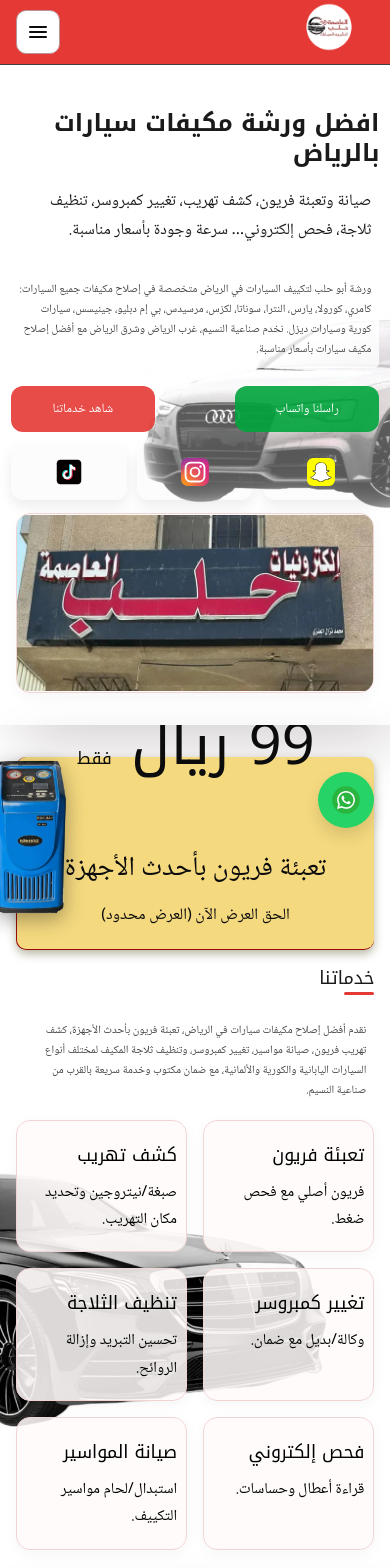
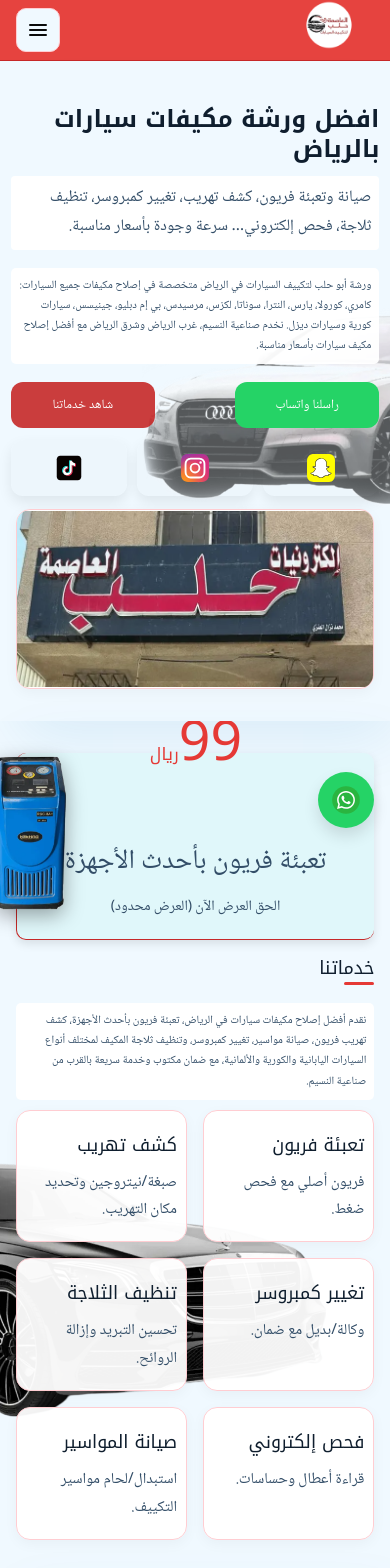
Before and after one commit to MohamadGhashim2/ac_aleppo, a React (Vite) app in the folder ac-aleppo/: page / in a window 390 px wide. Shown: the top 1568 px of the page. Built offline with nearby package versions, Linux system fonts and the light colour scheme.

Commit message:
Finale Version1222322

```diff
--- a/ac-aleppo/src/App.jsx
+++ b/ac-aleppo/src/App.jsx
@@ -79,8 +79,12 @@ export default function App() {
       {/* الهيدر */}
       <header className="nav">
         <div className="container wrap">
-          <strong style={{ color: "var(--brand)" }}>
-            <img src="/images/logo.webp" alt="العاصمة حلب" height="50" />
+          <strong>
+            <img
+              src="/images/logo.webp"
+              alt="ابو حلب كهربائي سيارات"
+              height="50"
+            />
           </strong>
 
           {/* روابط الدِسك توب */}
@@ -89,11 +93,7 @@ export default function App() {
             <a href="#whyus">لماذا نحن</a>
             <a href="#gallery">أعمالنا</a>
             <a href="#faq">الأسئلة</a>
-            <a
-              href=""
-              className="btn whatsapp"
-              style={{ background: "#690707" }}
-            >
+            <a href="" className="btn whatsapp location">
               موقعنا
             </a>
             <a href="#contact" className="btn whatsapp">
@@ -146,11 +146,7 @@ export default function App() {
               >
                 تواصل
               </a>
-              <a
-                href=""
-                className="btn whatsapp"
-                style={{ background: "#690707" }}
-              >
+              <a href="" className="btn whatsapp location">
                 موقعنا
               </a>
 
@@ -168,16 +164,8 @@ export default function App() {
           {/* خلفية السيارة */}
           <div className="bg-car" aria-hidden="true" />
           <div data-aos="fade-up" style={{ margin: -5 }}>
-            <h1 style={{ fontWeight: 600 }}>افضل ورشة مكيفات سيارات بالرياض</h1>
-
-            <p
-              style={{
-                fontWeight: 460,
-                marginBottom: 18,
-                backgroundColor: "rgba(255, 255, 255, 0.8)",
-                padding: 8,
-              }}
-            >
+            <h1 className="hero-title">افضل ورشة مكيفات سيارات بالرياض</h1>
+            <p className="hero-desc">
               صيانة وتعبئة فريون، كشف تهريب، تغيير كمبروسر، تنظيف ثلاجة، فحص
               إلكتروني… سرعة وجودة بأسعار مناسبة.
             </p>
@@ -190,7 +178,7 @@ export default function App() {
               الرياض وشرق الرياض مع أفضل إصلاح مكيف سيارات بأسعار مناسبة.
             </p>
 
-            <div className="actions" style={{ marginTop: 18 }}>
+            <div className="actions hero-actions">
               <a
                 className="btn whatsapp"
                 href={`https://wa.me/${phone.replace(
@@ -202,11 +190,7 @@ export default function App() {
               >
                 راسلنا واتساب
               </a>
-              <a
-                className="btn alt"
-                style={{ color: "#ffffff" }}
-                href="#services"
-              >
+              <a className="btn alt ghost" href="#services">
                 شاهد خدماتنا
               </a>
             </div>
@@ -241,11 +225,7 @@ export default function App() {
               </a>
             </div>
           </div>
-          <div
-            data-aos="zoom-in"
-            className="card banner-card"
-            style={{ minHeight: 0, display: "block" }}
-          >
+          <div data-aos="zoom-in" className="card banner-card">
             <img
               className="banner-media"
               src="images/Banner.webp"
@@ -278,7 +258,8 @@ export default function App() {
 
               <div className="offer-badge-price">
                 <h3>
-                  99 ريال <span>فقط</span>
+                  99
+                  <span className="price-span">ريال </span>{" "}
                 </h3>
               </div>
 
@@ -291,11 +272,7 @@ export default function App() {
               </div>
             </div>
 
-            <h2
-              className="underline-left"
-              data-aos="fade-up"
-              style={{ marginBottom: 18 }}
-            >
+            <h2 className="underline-left mb-md" data-aos="fade-up">
               خدماتنا
             </h2>
             <p className="seo-text" data-aos="fade-up">
@@ -314,8 +291,7 @@ export default function App() {
                 ["صيانة المواسير", "استبدال/لحام مواسير التكييف."],
               ].map(([title, desc], i) => (
                 <div key={i} className="card" data-aos="fade-up">
-                  <h3 style={{ marginBottom: 8 }}>{title}</h3>
-                  <p>{desc}</p>
+                  <h3 className="mb-sm">{title}</h3> <p>{desc}</p>
                 </div>
               ))}
             </div>
@@ -324,11 +300,7 @@ export default function App() {
       </section>
 
       {/* لماذا نحن */}
-      <section
-        id="whyus"
-        className="section services-wrap"
-        style={{ background: "#dbdbdbff" }}
-      >
+      <section id="whyus" className="section services-wrap section-gray">
         <div
           className="car-services-1"
           data-aos="fade-left"
@@ -336,11 +308,7 @@ export default function App() {
         />
 
         <div className="container">
-          <h2
-            className="underline-left "
-            data-aos="fade-up"
-            style={{ marginBottom: 18 }}
-          >
+          <h2 className="underline-left mb-md" data-aos="fade-up">
             لماذا تختارنا؟
           </h2>
           <div className="grid grid-3 grid-services">
@@ -468,19 +436,18 @@ export default function App() {
             <p>السعودية – الرياض - صناعية النسيم</p>
             <p>
               {" "}
+              {/* تم استبدال الستايل بـ map-link */}
               <a
                 href="https://maps.app.goo.gl/AyVqY388NF9XLJMr7"
                 target="_blank"
                 rel="noreferrer"
-                style={{ color: "#000000ff", fontWeight: "bold" }}
+                className="map-link"
                 onClick={() => {
-                  // 👇👇 هنا نضع كود الـ Event Snippet 👇👇
                   if (window.gtag) {
                     window.gtag("event", "conversion", {
                       send_to: "AW-17079539386/tu49CITX7fMbELqtlNA_",
                     });
                   }
-                  // 👆👆 انتهى الكود 👆👆
                 }}
               >
                 الخريطة (إضغط لعرض الموقع)
@@ -491,10 +458,7 @@ export default function App() {
         </div>
       </section>
       {/* 📍 سكشن الخريطة (Embed Map) */}
-      <section
-        id="map-section"
-        style={{ width: "100%", height: "450px", padding: 0 }}
-      >
+      <section id="map-section" className="map-container">
         <iframe
           src="https://www.google.com/maps/embed?pb=!1m18!1m12!1m3!1d3624.477549116924!2d46.85528802405107!3d24.710480351241465!2m3!1f0!2f0!3f0!3m2!1i1024!2i768!4f13.1!3m3!1m2!1s0x3e2fa95da9d6ba3d%3A0x67336cca9c6a55b3!2z2YjYsdi02Kkg2KfZhNi52KfYtdmF2Ycg2K3ZhNioINin2YTYqtmD2YrZitmBINmE2LXZitin2YbYqSDYp9mE2LPZitin2LHYp9iq!5e0!3m2!1sar!2str!4v1770549351252!5m2!1sar!2str"
           width="100%"
@@ -505,24 +469,17 @@ export default function App() {
           referrerPolicy="no-referrer-when-downgrade"
         ></iframe>
       </section>
+
       {/* فوتر */}
       <footer className="footer">
-        <div
-          className="container"
-          style={{
-            display: "flex",
-            justifyContent: "space-between",
-            alignItems: "center",
-            gap: 12,
-          }}
-        >
+        <div className="container footer-content">
           <div>© {new Date().getFullYear()} العاصمة حلب – تكييف سيارات</div>
-          <div style={{ display: "flex", gap: 10 }}>
+          <div className="footer-links">
             <a
               href="https://www.instagram.com/abo_aleppo1"
               target="_blank"
               rel="noreferrer"
-              style={{ color: "#fff" }}
+              className="footer-link"
             >
               Instagram
             </a>
@@ -530,7 +487,7 @@ export default function App() {
               href="https://www.facebook.com/100067570856327/posts/%D9%88%D8%B1%D8%B4%D8%A9-%D8%A7%D8%A8%D9%88-%D8%AD%D9%84%D8%A8-%D9%84%D9%84%D9%85%D9%83%D9%8A%D9%81%D8%A7%D8%AA-%D8%A7%D9%84%D8%B3%D9%8A%D8%A7%D8%B1%D8%A7%D8%AA/997067369222282/"
               target="_blank"
               rel="noreferrer"
-              style={{ color: "#fff" }}
+              className="footer-link"
             >
               Facebook
             </a>
@@ -538,7 +495,7 @@ export default function App() {
               href="https://maps.app.goo.gl/AyVqY388NF9XLJMr7"
               target="_blank"
               rel="noreferrer"
-              style={{ color: "#fff" }}
+              className="footer-link"
               onClick={() => {
                 // 👇👇 هنا نضع كود الـ Event Snippet 👇👇
                 if (window.gtag) {
--- a/ac-aleppo/src/index.css
+++ b/ac-aleppo/src/index.css
@@ -6,7 +6,7 @@
   font-style: normal;
   font-display: swap;
 }
-/* الوزن العادي - Regular */
+
 @font-face {
   font-family: "Tajawal";
   src: url("/fonts/Tajawal/Tajawal-Regular.ttf") format("ttf");
@@ -15,7 +15,6 @@
   font-display: swap;
 }
 
-/* الوزن العريض - Bold */
 @font-face {
   font-family: "Tajawal";
   src: url("/fonts/Tajawal/Tajawal-Bold.ttf") format("ttf");
@@ -24,7 +23,6 @@
   font-display: swap;
 }
 
-/* الوزن الخفيف - Light (اختياري) */
 @font-face {
   font-family: "Tajawal";
   src: url("/fonts/Tajawal/Tajawal-Light.ttf") format("ttf");
@@ -32,18 +30,56 @@
   font-style: normal;
   font-display: swap;
 }
-/* ====== 2) متغيرات وثيم عام ====== */
+
+/* ====== 2) متغيرات الألوان (Pattern: Ice & Fire - الانتعاش والبرودة) ====== */
 :root {
+  /* --- الهوية الرئيسية --- */
   --brand: #e53935;
-  --accent: #e53935;
-  --bg: #ffffff;
-  --text: #1a1a1a;
-  --paper: #fffafa;
+  /* الأحمر (النار/الطاقة) */
+  --brand-rgb: 229, 57, 53;
+  --brand-dark: #c62828;
+  --brand-deep: #0277bd;
+  /* (تغيير ذكي) جعلنا الزر الثانوي أزرق بحري ليعكس التبريد */
 
+  /* --- ألوان النصوص (كحلي غامق بدلاً من الأسود) --- */
+  --text-main: #0f1e2e;
+  /* كحلي غامق جداً (Deep Navy) - أفخم من الأسود ويعكس الاحترافية */
+  --text-secondary: #334e68;
+  /* أزرق رمادي للنصوص الفرعية */
+  --text-inverse: #ffffff;
+
+  /* --- الخلفيات (لمسة ثلجية خفيفة) --- */
+  --bg-body: #f0f9ff;
+  /* أبيض سماوي فاتح جداً (Alice Blue) - مريح للعين */
+  --bg-paper: #ffffff;
+  /* أبيض ناصع للكروت */
+  --bg-card: rgba(255, 255, 255, 0.95);
+  --bg-overlay: rgba(10, 25, 41, 0.7);
+  /* تعتيم كحلي */
+
+  --bg-gray: #e1f5fe;
+  /* أزرق فاتح جداً للأقسام الفاصلة (بدل الرمادي الكئيب) */
+  --text-highlight-bg: #ffffff;
+
+  /* --- الحدود والظلال --- */
+  --border-light: #bae3fa;
+  /* حدود سماوية ناعمة (توحي بالبرودة) */
+  --border-brand-light: #ffcdd2;
+  /* حدود حمراء خفيفة */
+  --shadow-color: rgba(2, 119, 189, 0.1);
+  /* ظل أزرق خفيف جداً وطافي */
+
+  /* --- ألوان وظيفية --- */
+  --whatsapp-green: #25D366;
+  --offer-bg: #e0f7fa;
+  /* خلفية العرض سماوية باردة */
+  --offer-border: #00bcd4;
+  /* حدود العرض تركواز */
+  --danger: #d32f2f;
+
+  /* --- الخطوط والأحجام --- */
   --font-body: "Tajawal", "Noto Naskh Arabic", "Segoe UI", system-ui, sans-serif;
   --font-head: "Tajawal", "Noto Kufi Arabic", "Segoe UI", system-ui, sans-serif;
-
-  /* حجوم مرنة */
   --h1: clamp(24px, 4vw, 32px);
   --h2: clamp(18px, 3vw, 24px);
 }
@@ -57,8 +93,8 @@ html,
 body {
   margin: 0;
   padding: 0;
-  background: var(--bg);
-  color: var(--text);
+  background: var(--bg-body);
+  color: var(--text-main);
   font-family: var(--font-body);
   -webkit-font-smoothing: antialiased;
   -moz-osx-font-smoothing: grayscale;
@@ -80,44 +116,39 @@ h1 {
 
 h2 {
   font-size: var(--h2);
-
 }
 
 .underline-left {
   position: relative;
-
-  /* مسافة بين النص والخط */
 }
 
 .underline-left::after {
   content: "";
   position: absolute;
   inset-inline-start: 0;
-
   bottom: 0;
   width: 30px;
-  /* طول الخط */
   height: 3px;
-  /* سماكة الخط */
   background: var(--brand);
   border-radius: 999px;
-  /* طرف ناعم */
 }
 
 p {
   margin: 0 0 8px;
   line-height: 1.8;
+  color: var(--text-secondary);
+  /* استخدام لون النص الثانوي */
 }
 
 .container {
   width: min(1200px, 92%);
   margin-inline: auto;
-
 }
 
 .section {
   padding: clamp(32px, 6vw, 64px) 0;
-  box-shadow: #1f0c0c33 12px 25px 60px -9px;
+  /* تم ربط لون الظل بالمتغير */
+  box-shadow: 12px 25px 60px -9px var(--shadow-color);
 }
 
 .btn {
@@ -125,37 +156,49 @@ p {
   padding: 12px 18px;
   border-radius: 12px;
   background: var(--brand);
-  color: #fff;
+  color: var(--text-inverse);
   text-decoration: none;
   font-weight: 400;
   text-align: center;
 }
 
 .btn.alt {
-  background: var(--accent);
-  color: #000000;
+  background: var(--brand-dark);
+  /* تم التغيير ليتناسق مع الهوية */
+  color: var(--text-inverse);
   opacity: 0.9;
   font-size: 0.8rem;
   font-weight: 500;
 }
 
 .btn.whatsapp {
-  background: rgba(0, 165, 60, 0.9);
+  background: var(--whatsapp-green);
+  color: var(--text-inverse);
   font-size: 0.8rem;
   font-weight: 500;
 }
 
+
+/* 1. أزرار خاصة */
+.btn.location {
+  background: var(--brand-deep);
+  color: var(--text-inverse);
+}
+
+.btn.ghost {
+  color: var(--text-inverse);
+  /* للزر الشفاف في الهيرو */
+}
 /* ====== بطاقات وشبكات ====== */
 .card {
-  background: rgba(255, 251, 251, 0.863);
-  color: #000000;
-  border: 1px solid #f1d5d5;
+  background: var(--bg-card);
+  color: var(--text-main);
+  border: 1px solid var(--border-brand-light);
+  /* تم الربط */
   border-radius: 14px;
   padding: 9px;
   box-shadow: 0 4px 14px rgba(0, 0, 0, .04);
   font-size: 0.95rem;
-  ;
-
 }
 
 .contact-section {
@@ -167,22 +210,14 @@ p {
 }
 
 .banner-media {
-
   display: block;
   width: 100%;
-
   height: clamp(160px, 30vw, 280px);
-
   object-fit: cover;
-
   object-position: 16% 11%;
-
   border-radius: 12px;
-
   transform: scale(1.1);
 }
-
-
 
 .grid {
   display: grid;
@@ -197,28 +232,25 @@ p {
   grid-template-columns: repeat(2, minmax(0, 1fr));
 }
 
-/* شبكة الخدمات: 3 دسكتوب → 2 جوال → 1 تحت 380px */
 .grid.grid-services {
   grid-template-columns: repeat(3, minmax(0, 1fr));
 }
-
-
-
 
 /* ====== هيدر ومنيو جوال ====== */
 .nav {
   position: sticky;
   top: 0;
   z-index: 50;
-  background: var(--brand);
-  border-bottom: 1px solid #443e3e;
+  /* استخدام متغير RGB للشفافية */
+  background: rgba(var(--brand-rgb), 0.95);
+  border-bottom: 1px solid var(--brand-dark);
 }
 
 .nav .wrap {
   display: flex;
   align-items: center;
   justify-content: space-between;
-  height: 64px;
+  height: 60px;
 }
 
 .nav .links {
@@ -228,10 +260,10 @@ p {
 }
 
 .nav a {
-  color: #fff;
+  color: var(--text-inverse);
   text-decoration: none;
   font-weight: 300;
-  font-size: 1.1rem;
+  font-size: 1rem;
 }
 
 .menu-btn {
@@ -245,16 +277,15 @@ p {
   width: 44px;
   height: 44px;
   border-radius: 10px;
-  background: #fff;
+  background: var(--bg-body);
   cursor: pointer;
-  border: 1px solid #b89497;
+  border: 1px solid var(--border-brand-light);
 }
 
 .hamburger:focus {
-  outline: 2px solid #b89497;
+  outline: 2px solid var(--brand);
   outline-offset: 2px;
 }
-
 
 /* لوحة المنيو */
 .mobile-drawer {
@@ -262,9 +293,10 @@ p {
   inset-inline: 0;
   top: 64px;
   z-index: 1001;
-  background: #000;
-  color: #fff;
-  border-bottom: 1px solid #ada0a0;
+  /* خلفية داكنة بناء على الهوية */
+  background: rgba(var(--brand-rgb), 0.95);
+  color: var(--text-inverse);
+  border-bottom: 1px solid var(--brand-dark);
   padding: 14px 16px 20px;
   box-shadow: 0 12px 22px rgba(0, 0, 0, .08);
   transform: translateY(-8px);
@@ -275,7 +307,7 @@ p {
 .mobile-drawer a {
   display: block;
   padding: 12px 2px;
-  color: #fff;
+  color: var(--text-inverse);
   text-decoration: none;
 }
 
@@ -287,15 +319,15 @@ p {
   padding: 10px 14px;
   margin-top: 10px;
   border-radius: 10px;
-  background: #fd2f2f;
-  color: #fff;
+  background: var(--danger);
+  color: var(--text-inverse);
   font-weight: 400;
 }
 
 .backdrop {
   position: fixed;
   inset: 0;
-  background: rgba(0, 0, 0, .45);
+  background: var(--bg-overlay);
   z-index: 1000;
   animation: fadeIn .18s ease-out;
 }
@@ -336,37 +368,92 @@ p {
   gap: 18px;
   grid-template-columns: 1.3fr 1fr;
 }
+/* 2. نصوص الهيرو */
+.hero-title {
+  font-weight: 600;
+  color: var(--text-main);
+}
 
+.hero-desc {
+  font-weight: 460;
+  margin-bottom: 18px;
+  background-color: var(--text-highlight-bg);
+  padding: 8px;
+  border-radius: 4px;
+  /* تحسين جمالي */
+}
+
+.hero-actions {
+  margin-top: 18px;
+}
+
+
+
+/* 4. هوامش العناوين (بدل style margin-bottom) */
+.mb-md {
+  margin-bottom: 18px;
+}
+
+.mb-sm {
+  margin-bottom: 8px;
+}
+
+/* 5. رابط الخريطة في التواصل */
+.map-link {
+  color: var(--text-main);
+  font-weight: 700;
+  text-decoration: underline;
+}
+
+/* 6. حاوية الخريطة (iFrame) */
+.map-container {
+  width: 100%;
+  height: 450px;
+  padding: 0;
+  overflow: hidden;
+}
+
+.map-frame {
+  width: 100%;
+  height: 100%;
+  border: 0;
+  /* تصحيح الخطأ (كان border: 100) */
+}
 
 
 .actions {
   display: flex;
   justify-content: center;
   gap: 5rem;
-  flex-wrap:nowrap;
+  flex-wrap: nowrap;
 }
 
 .offer-badge {
   position: relative;
   overflow: visible;
-  background-color: #f5d97f;
+  background-color: var(--offer-bg);
   padding: 10px;
   border-radius: 10px;
-  font-size: 1.1rem;
+  font-size: 1rem;
   margin-bottom: 3%;
-  color: #0c0c0c;
-  border-bottom: #990b0b 1px solid;
-  border-left: #990b0b 1px solid;
+  color: var(--text-main);
+  border-bottom: 1px solid var(--brand-dark);
+  border-left: 1px solid var(--brand-dark);
   text-align: center;
-
-  box-shadow: 0px 4px 10px rgba(77, 73, 22, 0.4);
+  box-shadow: 0px 4px 10px rgba(0, 0, 0, 0.1);
 }
 
+.offer-badge-price {
+  font-size: 2.5rem;
+  font-weight: 600;
+  color: var(--brand);
+  /* تم توحيد اللون الأحمر */
+  animation: float 1s ease-in-out 1s infinite alternate;
+}
 
-.offer-badge-price {
-  font-size: 2.6rem;
-  font-weight: 600;
-  animation: float 1s ease-in-out 1s infinite alternate;
+/* 8. سعر العرض */
+.price-span {
+  font-size: 20px;
 }
 
 .offer-badge-price h3 span {
@@ -374,7 +461,7 @@ p {
 }
 
 .offer-badge-text-title {
-  font-size: 2.22rem;
+  font-size: 2rem;
   font-weight: 500;
   margin-top: -6%;
 }
@@ -382,23 +469,17 @@ p {
 .offer-image {
   position: absolute;
   top: -12vw;
-
   inset-inline-start: 80%;
-
   width: 16vw;
   height: auto;
   transform: rotate(-2deg);
-  /* ميلان بسيط يعطي إحساس ملصق */
   filter: drop-shadow(0 6px 10px rgba(0, 0, 0, 0.35));
   pointer-events: none;
-  /* ما تتأثر بالكليك */
 }
-
 
 @keyframes float {
   0% {
     transform: scale(1) translatey(-70%);
-
   }
 
   100% {
@@ -409,27 +490,18 @@ p {
 .bg-car {
   position: absolute;
   inset-inline-end: 45%;
-
   inset-block-end: -80%;
-  /* أسفل */
-
-
-
-  /* الحجم مرن: */
   width: 100%;
   aspect-ratio: 16/9;
   background: url("/images/Best-repairs-in-East-Riyadh.webp") no-repeat right bottom / contain;
   pointer-events: none;
   z-index: 0;
-
-  /* أنيميشن دخول من اليمين ثم طفو خفيف */
   opacity: 0;
   transform: translateX(120vw);
   animation:
     carFromRight .9s cubic-bezier(.18, .9, .2, 1) forwards,
     carFloat 6s ease-in-out 1s infinite alternate;
 }
-
 
 @keyframes carFromRight {
   0% {
@@ -442,14 +514,12 @@ p {
     transform: translateX(-12px);
   }
 
-  /* تجاوز بسيط */
   100% {
     opacity: .65;
     transform: translateX(0);
   }
 }
 
-/* طفو خفيف باتجاه اليمين */
 @keyframes carFloatR {
   0% {
     transform: translateX(0) translateY(0);
@@ -460,92 +530,49 @@ p {
   }
 }
 
-
-
 .services-wrap {
   position: relative;
   overflow: hidden;
-  /* أي جزء خارج الحاوية يختفي */
 }
 
-/* محتوى خدماتنا فوق السيارة */
 .services-content {
   position: relative;
   z-index: 1;
 }
 
-/* السيارة الديكورية داخل خدماتنا */
+/* تنسيقات السيارات الديكورية */
+.car-services,
+.car-services-1,
+.car-services-2 {
+  position: absolute;
+  opacity: .20;
+  pointer-events: none;
+  z-index: 0;
+  aspect-ratio: 16 / 9;
+  animation: carFloatL 6s ease-in-out 1s infinite alternate;
+}
+
 .car-services {
-  position: absolute;
   width: 78em;
   bottom: -11em;
   left: -10em;
-  /* حجم مرن فقط، بدون تأثير على الكروت */
-  aspect-ratio: 16 / 9;
   background: url("/images/Air-conditioning-repair.webp") no-repeat left bottom / contain;
-
-  opacity: .20;
-  /* شفافية خفيفة */
-  pointer-events: none;
-  /* غير قابلة للنقر */
-  z-index: 0;
-  /* خلف المحتوى */
-
-  /* دخول من اليسار + طفو خفيف (اختياري) */
-
-  animation:
-    carFloatL 6s ease-in-out 1s infinite alternate;
 }
 
-
 .car-services-1 {
-  position: absolute;
   right: -44em;
-
   bottom: -16em;
-
-
   width: 90em;
-  /* حجم مرن فقط، بدون تأثير على الكروت */
-  aspect-ratio: 16 / 9;
   background: url("/images/Mercedes-air-conditioning-pecialist.webp") no-repeat left bottom / contain;
-
-  opacity: .20;
-  /* شفافية خفيفة */
-  pointer-events: none;
-  /* غير قابلة للنقر */
-  z-index: 0;
-  /* خلف المحتوى */
-
-
-
-  animation:
-    carFloatL 6s ease-in-out 1s infinite alternate;
 }
 
 .car-services-2 {
-  position: absolute;
   width: 78em;
   bottom: -11em;
   left: -10em;
-  /* حجم مرن فقط، بدون تأثير على الكروت */
-  aspect-ratio: 16 / 9;
   background: url("/images/Air-conditioning-repairman.webp") no-repeat left bottom / contain;
-
-  opacity: .20;
-  /* شفافية خفيفة */
-  pointer-events: none;
-  /* غير قابلة للنقر */
-  z-index: 0 ;
-  /* خلف المحتوى */
-
-  /*    +طفو خفيف (اختياري) */
-
-  animation:
-    carFloatL 6s ease-in-out 1s infinite alternate;
 }
 
-/* طفو خفيف باتجاه اليسار */
 @keyframes carFloatL {
   0% {
     transform: translateX(0) translateY(0);
@@ -558,23 +585,47 @@ p {
 
 .seo-text {
   font-size: 0.7rem;
-  color: #444;
+  color: var(--text-secondary);
   border-radius: 5px;
   padding: 8px;
-
-  background-color: rgba(255, 255, 255, 0.8);
+  background-color: var(--bg-card);
   margin-bottom: 10px;
   max-width: 56rem;
   font-weight: 460;
 }
+
 /* ====== فوتر ====== */
 .footer {
   background: var(--brand);
-  color: #fff;
+  color: var(--text-inverse);
   font-size: 0.8rem;
   padding: 28px 0;
 }
 
+/* 7. الفوتر المنسق */
+.footer-content {
+  display: flex;
+  justify-content: space-between;
+  align-items: center;
+  gap: 12px;
+  flex-wrap: wrap;
+  /* لضمان التجاوب في الجوال */
+}
+
+.footer-links {
+  display: flex;
+  gap: 10px;
+}
+
+.footer-link {
+  color: var(--text-inverse);
+  text-decoration: none;
+  transition: opacity 0.2s;
+}
+
+.footer-link:hover {
+  opacity: 0.8;
+}
 /* ====== زر واتساب عائم ====== */
 .whatsapp-fab {
   position: fixed;
@@ -583,7 +634,7 @@ p {
   z-index: 999;
   border-radius: 999px;
   padding: 0;
-  background: #25D366;
+  background: var(--whatsapp-green);
   width: 56px;
   height: 56px;
   display: grid;
@@ -597,7 +648,6 @@ p {
   display: block;
 }
 
-/* صف أيقونات السوشال */
 .social-row {
   display: grid;
   grid-template-columns: repeat(3, minmax(0, 1fr));
@@ -611,7 +661,6 @@ p {
   height: 56px;
   border-radius: 12px;
   background: rgba(0, 0, 0, .01);
-  /* خلفية موحّدة لظهور الأيقونة بوضوح */
   box-shadow: 0 6px 14px rgba(0, 0, 0, .08);
   transition: transform .15s ease, box-shadow .15s ease;
 }
@@ -631,15 +680,10 @@ p {
   transform: translateY(0);
 }
 
-/* يبقى صف واحد على كل المقاسات؛ لو شاشة ضيقة جدًا يظل مناسبًا */
-
-
-/* بطاقات المعرض */
 .gallery-card {
   overflow: hidden;
   padding: 0;
   height: clamp(10px, 36vw, 350px);
-  /* بدون حشوة لأننا نعرض صورة بالكامل */
   border-radius: 14px;
 }
 
@@ -647,23 +691,15 @@ p {
   display: block;
   width: 100%;
   height: clamp(10px, 36vw, 350px);
-  /* ارتفاع مرن */
   object-fit: cover;
-
   border-radius: 14px;
-  /* يطابق زوايا الكارد */
 }
 
-/* تأثير لطيف */
 .gallery-card:hover .gallery-media {
   transform: scale(1.02);
   transition: transform .25s ease;
 }
 
-/* بطاقات المعرض ( ) */
-/* ... */
-
-/* كرت "عرض المزيد" */
 .more-card,
 .hide-card {
   display: grid;
@@ -671,11 +707,10 @@ p {
   gap: 6px;
   cursor: pointer;
   user-select: none;
-  border: 1px dashed #f0b6b6;
+  border: 1px dashed var(--border-brand-light);
+  /* تم الربط */
   z-index: 1;
-
-  /* تمييز بسيط */
-  background: rgba(255, 255, 255, 0.534);
+  background: var(--bg-card);
   transition: transform .15s ease, box-shadow .15s ease, border-color .15s ease;
 }
 
@@ -683,7 +718,7 @@ p {
 .hide-card:hover {
   transform: translateY(-2px);
   box-shadow: 0 10px 18px rgba(0, 0, 0, .12);
-  border-color: #f09a9a;
+  border-color: var(--brand);
   opacity: 1;
 }
 
@@ -696,26 +731,27 @@ p {
 
 .more-label {
   font-weight: 600;
-  font-size: 1.2rem;
-  color: #000000;
+  font-size: 1.1rem;
+  color: var(--text-main);
 }
 
-/* زر الإخفاء بشكل مختلف بسيط */
 .hide-card {
   border-style: solid;
-  background: #fff;
+  background: var(--bg-body);
 }
 
+/* === Media Queries (بقيت كما هي مع استخدام المتغيرات إذا لزم) === */
 @media (max-width: 1536px) {
   .bg-car {
     inset-inline-end: 35%;
   }
 
   .car-services-2 {
-  width: 78em;
+    width: 78em;
     bottom: -11em;
     left: -10em;
   }
+
   .car-services-1 {
     right: -44em;
     bottom: -14em;
@@ -753,7 +789,6 @@ p {
     left: -10em;
   }
 
-
   .car-services-1 {
     right: -47em;
     bottom: -12em;
@@ -775,7 +810,6 @@ p {
 
   .hero-grid {
     grid-template-columns: 1fr;
-
   }
 
   .offer-image {
@@ -844,8 +878,7 @@ p {
   }
 
   .offer-badge-text-title {
-    font-size: 2rem;
-
+    font-size: 1.6rem;
     margin-top: -10%;
   }
 
@@ -853,11 +886,14 @@ p {
     top: -22vw;
     right: 70vw;
   }
+  .footer-content {
+    flex-direction: column;
+    text-align: center;
+  }
+
 }
 
 @media (max-width: 475px) {
-
-
   .car-services {
     width: 65em;
     bottom: 0.1em;
@@ -877,30 +913,22 @@ p {
 
   .offer-badge-text-title {
     font-size: 1.7rem;
-
     margin-top: -10%;
   }
 
   .offer-badge-text {
-    font-size: 1rem;
+    font-size: 0.9rem;
   }
 
   .offer-image {
-
     width: 9rem;
   }
-
 }
 
 @media (max-width: 320px) {
 
-  .car-services {
-    bottom: 19em;
-    left: -20em;
-  }
-
+  .car-services,
   .car-services-2 {
-
     bottom: 19em;
     left: -20em;
   }
@@ -918,30 +946,14 @@ p {
   }
 }
 
+@media (prefers-reduced-motion: reduce) {
 
-@media (prefers-reduced-motion: reduce) {
-  .bg-car {
-    animation: none;
-    opacity: .4;
-    transform: none;
-  }
-
-  .car-services {
-    animation: none;
-    opacity: .18;
-    transform: none;
-  }
-
-  .car-services-1 {
-    animation: none;
-    opacity: .18;
-    transform: none;
-  }
-
+  .bg-car,
+  .car-services,
+  .car-services-1,
   .car-services-2 {
     animation: none;
     opacity: .18;
     transform: none;
   }
-
 }
```
